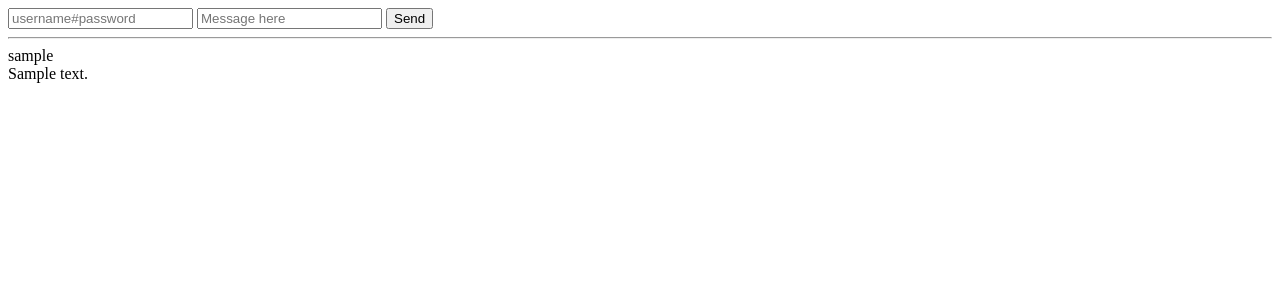
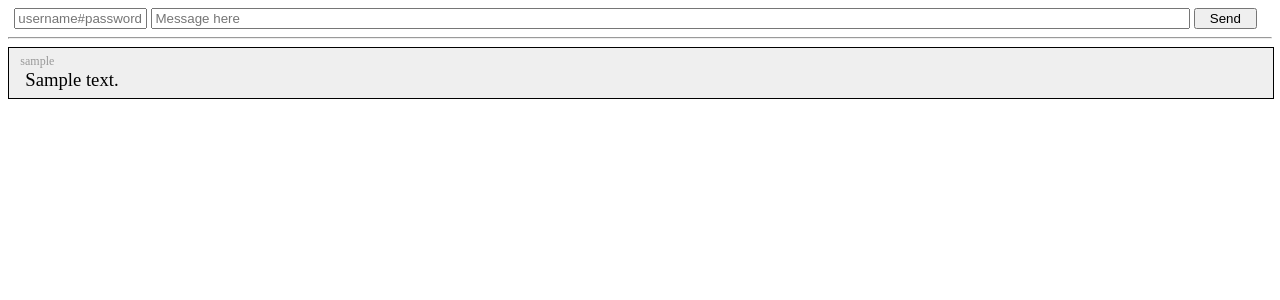
Before and after one commit to Zeinok/SimpleAnonymousBoard, a Django app: page / in a window 1280 px wide. Shown: the top 300 px of the page. Run offline with Django 3.2, Linux system fonts and the light colour scheme; tables that the repository leaves empty hold one stand-in row (values such as "Sample post").

Commit message:
update styling

```diff
--- a/sab/static/style.css
+++ b/sab/static/style.css
@@ -1,13 +1,40 @@
 .msgbox {
+	padding: 0.5%;
+	margin: auto;
+	margin-bottom: 3px;
+	display: block;
+	width: 99%;
 	border: 1px solid black;
-	background-color: #CCCCCC;
+	background-color: #EFEFEF;
 }
 
 .msgbox .id {
-
+	padding-left: 5px;
+	font-size: 9pt;
+	color: #999999;
 }
 
 .msgbox .msg {
+  padding-left: 10px;
+  font-size: 14pt;
+}
 
+.msgform {
+	display: block;
+	flex:  content;
+	margin-left: 0.5%;
+	margin-right: 0.5%;
+}
 
+.msgform .username {
+	width: 10%
 }
+.msgform .msginput {
+	width: 83%;
+	box-sizing: border-box;
+}
+
+.msgform .button {
+	width: 5%;
+	box-sizing: border-box;
+}
--- a/sab/templates/html/base.html
+++ b/sab/templates/html/base.html
@@ -1,15 +1,17 @@
 <!DOCTYPE html>
+{% load staticfiles %}
 <html>
 	<head>
 		<title>Simple Anonymous Message Board</title>
 		<meta charset="UTF-8">
+		<link rel="stylesheet" type="text/css" href="{% static 'style.css' %}" />
 	</head>
 	<body>
-		<form action="/submit" method="POST">
+		<form class="msgform" action="/submit" method="POST">
 			{% csrf_token %}
-			<input type="text" name="username" placeholder="username#password" />
-			<input type="text" name="msg" placeholder="Message here"/>
-			<button type="submit">Send</button>
+			<input class="username" type="text" name="username" placeholder="username#password" />
+			<input class="msginput" type="text" name="msg" placeholder="Message here"/>
+			<button class="button" type="submit">Send</button>
 		</form>
 		<hr>
 		{% if messages %}
```
